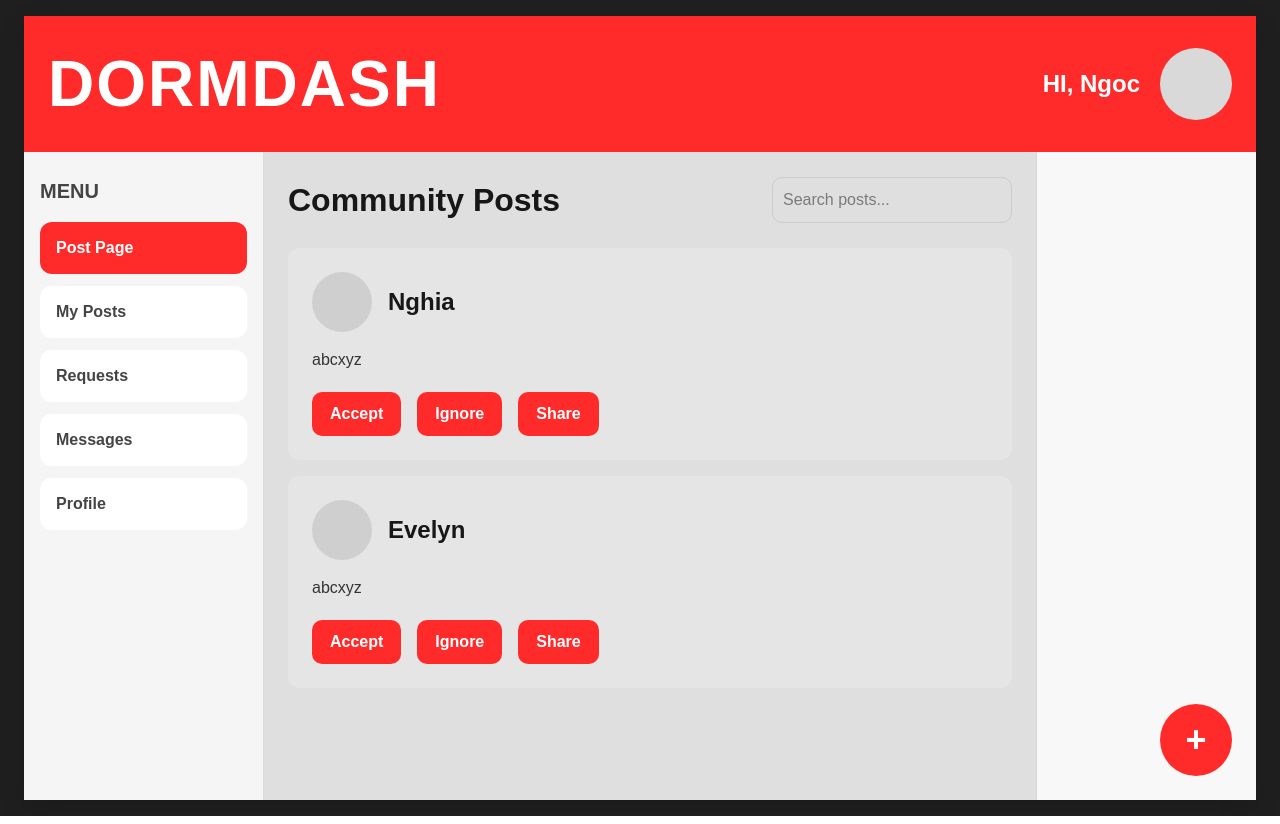
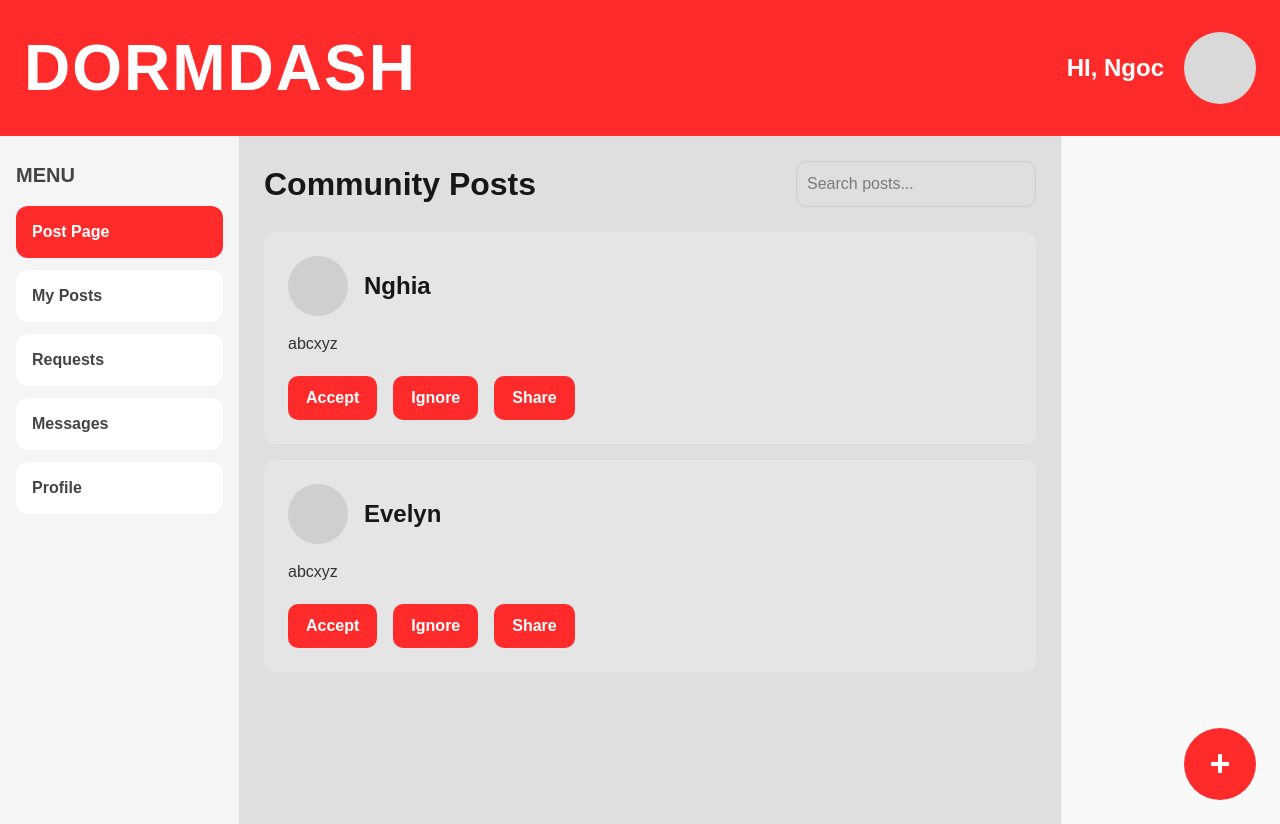
Before and after one commit to NghiaNguyen3004/Hackathon-Spring-2026, a Next.js app in the folder dormdash/: page /post in a window 1280 px wide. Built offline with nearby package versions, Linux system fonts and the light colour scheme.

Commit message:
Full page

```diff
--- a/dormdash/components/Layout/AppShell.module.css
+++ b/dormdash/components/Layout/AppShell.module.css
@@ -1,20 +1,22 @@
 .page {
     min-height: 100vh;
     background-color: #1f1f1f;
-    padding: 16px 24px;
+    padding: 0;
+    width: 100%;
   }
 
   .container {
-    min-height: 95vh;
+    width: 100%;
+    min-height: 100vh;
     background-color: #efefef;
     overflow: hidden;
-    box-shadow: 0 8px 24px rgba(0, 0, 0, 0.15);
+    box-shadow: none;
   }
 
   .body {
     display: grid;
     grid-template-columns: 240px 1fr 220px;
-    min-height: calc(95vh - 112px);
+    min-height: calc(100vh - 112px);
   }
 
   .sidebarArea {
```
